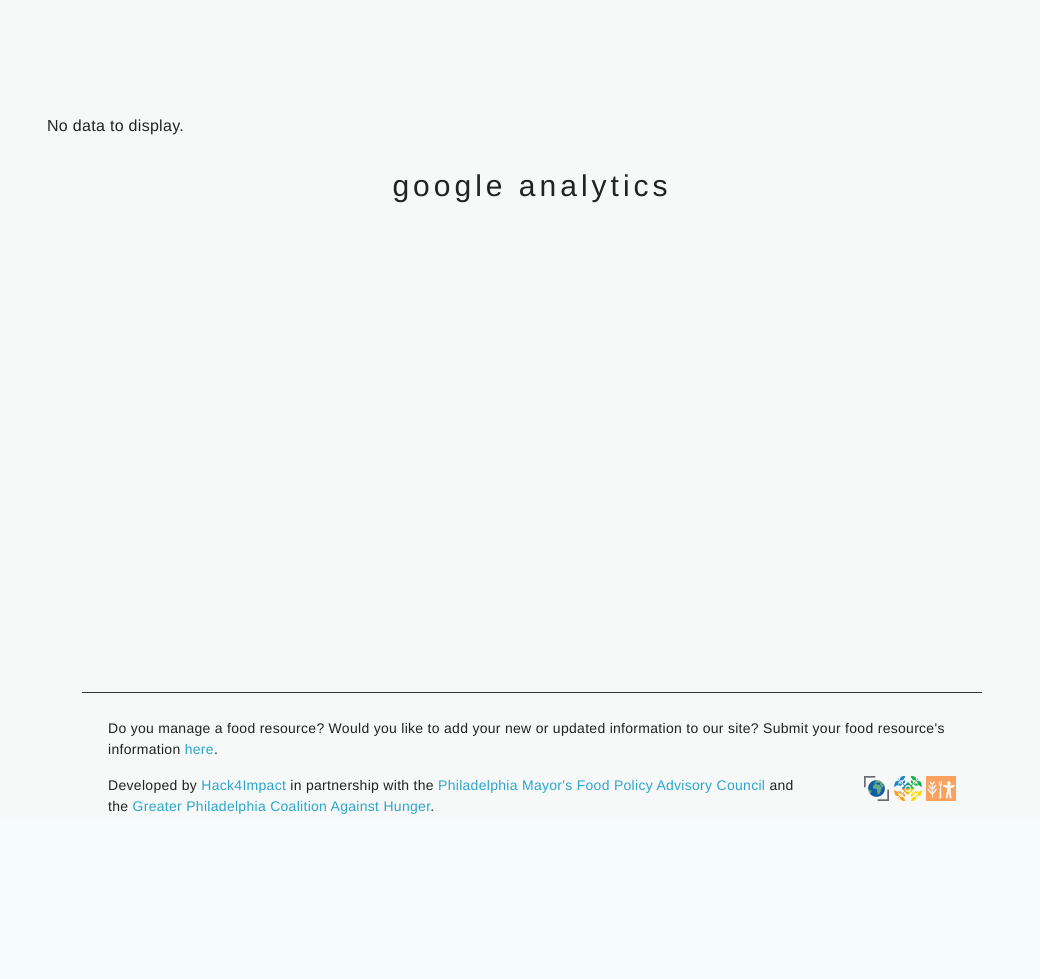
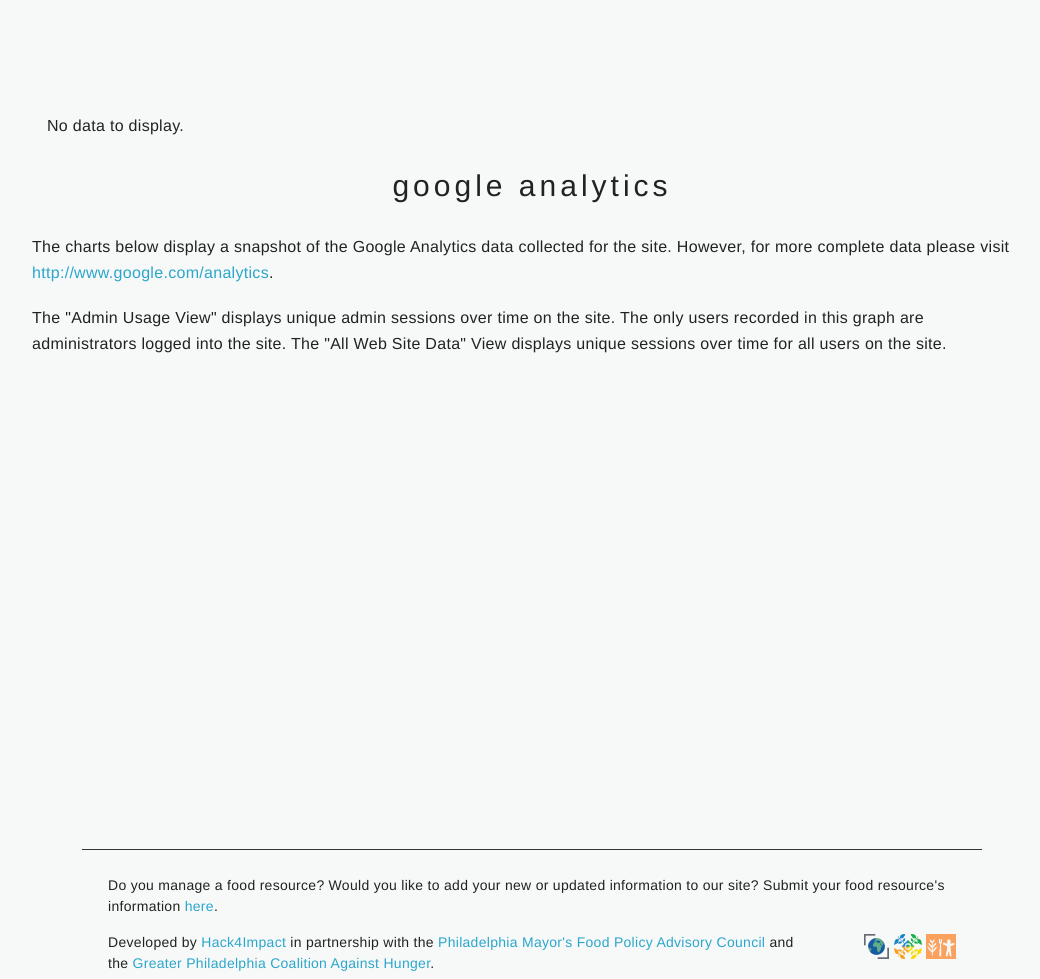
Before and after one commit to hack4impact-upenn/philly-food-finder, a Flask app: template app/templates/charts.html in a window 1280 px wide. Shown: the part 1924-2903 px from the top of the page, without its empty margins (108-1148 px from the left). Before the commit the page ends 2738 px from the top, so only its background shows below. Run offline with Flask 2, Linux system fonts and the light colour scheme; the template is opened without the code that fills it, so the values that code supplies are empty; some libraries are stand-ins or nearby versions.

Commit message:
Added description on admin analytics page

```diff
--- a/app/templates/charts.html
+++ b/app/templates/charts.html
@@ -58,6 +58,10 @@
 
     <div class="row">
         <h2 class="text-center page-header">Google Analytics</h2>
+    </div>
+    <div class="row">
+        <p>The charts below display a snapshot of the Google Analytics data collected for the site. However, for more complete data please visit <a href="http://www.google.com/analytics">http://www.google.com/analytics</a>.</p>
+        <p>The "Admin Usage View" displays unique admin sessions over time on the site. The only users recorded in this graph are administrators logged into the site. The "All Web Site Data" View displays unique sessions over time for all users on the site.</p>
     </div>
 
     <div class="row">
```
